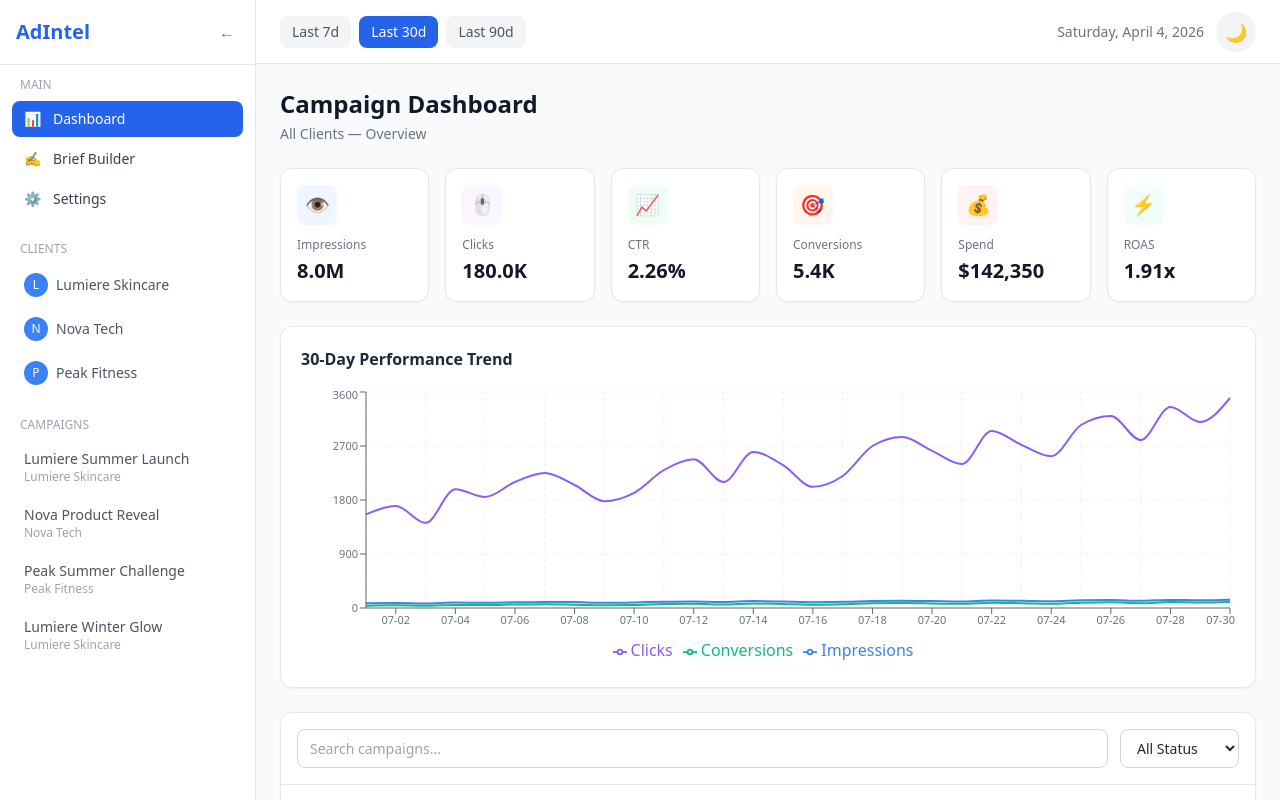
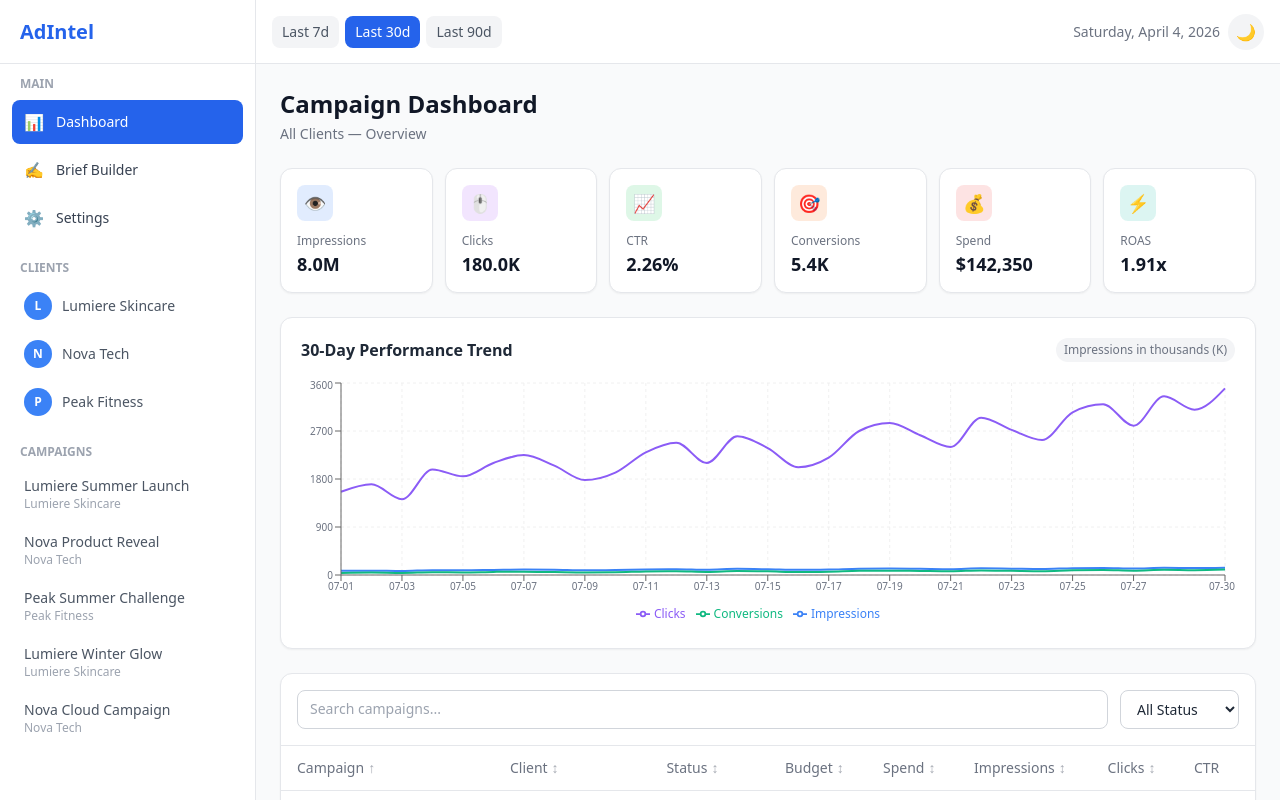
Before and after one commit to UsmanAli-1/campaign-intelligence-platform, a React app in the folder frontend/: page / in a window 1280 px wide. Built offline with nearby package versions, Linux system fonts and the light colour scheme; the HTML template or start-up script is replaced by a standard one.

Commit message:
ui responsiveness done

```diff
--- a/frontend/src/App.jsx
+++ b/frontend/src/App.jsx
@@ -9,17 +9,42 @@ export default function App() {
   const [activePage, setActivePage] = useState('dashboard')
   const [selectedClient, setSelectedClient] = useState(null)
   const [dateRange, setDateRange] = useState(30)
+  const [sidebarOpen, setSidebarOpen] = useState(false)
 
   return (
     <div className={`flex h-screen overflow-hidden ${darkMode ? 'dark bg-gray-950' : 'bg-gray-50'}`}>
-      <Sidebar
-        activePage={activePage}
-        setActivePage={setActivePage}
-        selectedClient={selectedClient}
-        setSelectedClient={setSelectedClient}
-      />
-      <div className="flex flex-col flex-1 overflow-hidden">
-        <Navbar dateRange={dateRange} setDateRange={setDateRange} />
+
+      {/* Mobile overlay */}
+      {sidebarOpen && (
+        <div
+          className="fixed inset-0 bg-black/50 z-20 lg:hidden"
+          onClick={() => setSidebarOpen(false)}
+        />
+      )}
+
+      {/* Sidebar — hidden on mobile, shown on lg+ */}
+      <div className={`
+        fixed lg:static inset-y-0 left-0 z-30
+        transform transition-transform duration-300
+        ${sidebarOpen ? 'translate-x-0' : '-translate-x-full'}
+        lg:translate-x-0
+      `}>
+        <Sidebar
+          activePage={activePage}
+          setActivePage={(page) => { setActivePage(page); setSidebarOpen(false) }}
+          selectedClient={selectedClient}
+          setSelectedClient={(id) => { setSelectedClient(id); setSidebarOpen(false) }}
+        />
+      </div>
+
+      {/* Main content */}
+      <div className="flex flex-col flex-1 overflow-hidden min-w-0">
+        <Navbar
+          dateRange={dateRange}
+          setDateRange={setDateRange}
+          onMenuClick={() => setSidebarOpen(!sidebarOpen)}
+        />
+
         {activePage === 'dashboard' && (
           <Dashboard dateRange={dateRange} selectedClient={selectedClient} />
         )}
--- a/frontend/src/components/KPICards.jsx
+++ b/frontend/src/components/KPICards.jsx
@@ -21,7 +21,7 @@ export default function KPICards({ campaigns }) {
     budget: acc.budget + c.budget,
   }), { impressions: 0, clicks: 0, conversions: 0, spend: 0, budget: 0 })
 
-  const ctr = totals.clicks > 0
+  const ctr = totals.impressions > 0
     ? ((totals.clicks / totals.impressions) * 100).toFixed(2)
     : '0.00'
 
@@ -30,37 +30,27 @@ export default function KPICards({ campaigns }) {
     : '0.00'
 
   const cards = [
-    { label: 'Impressions', value: formatNumber(totals.impressions), icon: '👁️', color: 'blue' },
-    { label: 'Clicks', value: formatNumber(totals.clicks), icon: '🖱️', color: 'purple' },
-    { label: 'CTR', value: ctr + '%', icon: '📈', color: 'green' },
-    { label: 'Conversions', value: formatNumber(totals.conversions), icon: '🎯', color: 'orange' },
-    { label: 'Spend', value: formatCurrency(totals.spend), icon: '💰', color: 'red' },
-    { label: 'ROAS', value: roas + 'x', icon: '⚡', color: 'teal' },
+    { label: 'Impressions', value: formatNumber(totals.impressions), icon: '👁️', bg: 'bg-blue-500' },
+    { label: 'Clicks', value: formatNumber(totals.clicks), icon: '🖱️', bg: 'bg-purple-500' },
+    { label: 'CTR', value: ctr + '%', icon: '📈', bg: 'bg-green-500' },
+    { label: 'Conversions', value: formatNumber(totals.conversions), icon: '🎯', bg: 'bg-orange-500' },
+    { label: 'Spend', value: formatCurrency(totals.spend), icon: '💰', bg: 'bg-red-500' },
+    { label: 'ROAS', value: roas + 'x', icon: '⚡', bg: 'bg-teal-500' },
   ]
 
-  const colorMap = {
-    blue:   'bg-blue-50 text-blue-600 dark:bg-blue-900/30 dark:text-blue-400',
-    purple: 'bg-purple-50 text-purple-600 dark:bg-purple-900/30 dark:text-purple-400',
-    green:  'bg-green-50 text-green-600 dark:bg-green-900/30 dark:text-green-400',
-    orange: 'bg-orange-50 text-orange-600 dark:bg-orange-900/30 dark:text-orange-400',
-    red:    'bg-red-50 text-red-600 dark:bg-red-900/30 dark:text-red-400',
-    teal:   'bg-teal-50 text-teal-600 dark:bg-teal-900/30 dark:text-teal-400',
-  }
-
   return (
-    <div className="grid grid-cols-2 md:grid-cols-3 lg:grid-cols-6 gap-4">
+    <div className="grid grid-cols-2 sm:grid-cols-3 lg:grid-cols-6 gap-3">
       {cards.map(card => (
         <div key={card.label}
-          className={`rounded-xl p-4 border ${darkMode
-            ? 'bg-gray-800 border-gray-700'
-            : 'bg-white border-gray-200'} shadow-sm`}>
-          <div className={`w-10 h-10 rounded-lg flex items-center justify-center text-xl mb-3 ${colorMap[card.color]}`}>
+          className={`rounded-xl p-4 border shadow-sm
+            ${darkMode ? 'bg-gray-800 border-gray-700' : 'bg-white border-gray-200'}`}>
+          <div className={`w-9 h-9 rounded-lg flex items-center justify-center text-lg mb-3 ${card.bg} bg-opacity-15`}>
             {card.icon}
           </div>
           <p className={`text-xs font-medium mb-1 ${darkMode ? 'text-gray-400' : 'text-gray-500'}`}>
             {card.label}
           </p>
-          <p className={`text-xl font-bold ${darkMode ? 'text-white' : 'text-gray-900'}`}>
+          <p className={`text-lg font-bold leading-tight ${darkMode ? 'text-white' : 'text-gray-900'}`}>
             {card.value}
           </p>
         </div>
--- a/frontend/src/components/Navbar.jsx
+++ b/frontend/src/components/Navbar.jsx
@@ -1,6 +1,6 @@
 import { useTheme } from '../context/ThemeContext'
 
-export default function Navbar({ dateRange, setDateRange }) {
+export default function Navbar({ dateRange, setDateRange, onMenuClick }) {
   const { darkMode, setDarkMode } = useTheme()
 
   const ranges = [
@@ -10,27 +10,44 @@ export default function Navbar({ dateRange, setDateRange }) {
   ]
 
   return (
-    <header className={`h-16 flex items-center justify-between px-6 border-b
+    <header className={`h-16 flex items-center justify-between px-4 border-b shrink-0
       ${darkMode ? 'bg-gray-900 border-gray-700 text-white' : 'bg-white border-gray-200 text-gray-800'}`}>
 
-      <div className="flex items-center gap-2">
+      <div className="flex items-center gap-3">
+        {/* Hamburger — mobile only */}
+        <button
+          onClick={onMenuClick}
+          className={`lg:hidden p-2 rounded-lg ${darkMode ? 'hover:bg-gray-800' : 'hover:bg-gray-100'}`}>
+          <div className="w-5 h-0.5 bg-current mb-1" />
+          <div className="w-5 h-0.5 bg-current mb-1" />
+          <div className="w-5 h-0.5 bg-current" />
+        </button>
+
+        {/* Date range buttons */}
+        <div className="flex items-center gap-1.5">
           {ranges.map(r => (
             <button key={r.value} onClick={() => setDateRange(r.value)}
-            className={`px-3 py-1.5 rounded-lg text-sm font-medium transition
+              className={`px-2.5 py-1.5 rounded-lg text-xs sm:text-sm font-medium transition
                 ${dateRange === r.value
                   ? 'bg-blue-600 text-white'
-                : darkMode ? 'bg-gray-800 text-gray-300 hover:bg-gray-700' : 'bg-gray-100 text-gray-600 hover:bg-gray-200'}`}>
+                  : darkMode
+                    ? 'bg-gray-800 text-gray-300 hover:bg-gray-700'
+                    : 'bg-gray-100 text-gray-600 hover:bg-gray-200'}`}>
               {r.label}
             </button>
           ))}
         </div>
+      </div>
 
-      <div className="flex items-center gap-3">
-        <span className={`text-sm ${darkMode ? 'text-gray-400' : 'text-gray-500'}`}>
+      <div className="flex items-center gap-2">
+        {/* Date — hidden on small screens */}
+        <span className={`hidden md:block text-sm ${darkMode ? 'text-gray-400' : 'text-gray-500'}`}>
           {new Date().toLocaleDateString('en-US', { weekday: 'long', year: 'numeric', month: 'long', day: 'numeric' })}
         </span>
+
+        {/* Dark mode toggle */}
         <button onClick={() => setDarkMode(!darkMode)}
-          className={`w-10 h-10 rounded-full flex items-center justify-center text-lg transition
+          className={`w-9 h-9 rounded-full flex items-center justify-center text-base transition
             ${darkMode ? 'bg-gray-800 hover:bg-gray-700' : 'bg-gray-100 hover:bg-gray-200'}`}>
           {darkMode ? '☀️' : '🌙'}
         </button>
--- a/frontend/src/components/PerformanceChart.jsx
+++ b/frontend/src/components/PerformanceChart.jsx
@@ -1,14 +1,17 @@
-import { LineChart, Line, XAxis, YAxis, CartesianGrid, Tooltip, Legend, ResponsiveContainer } from 'recharts'
+import {
+  LineChart, Line, XAxis, YAxis, CartesianGrid,
+  Tooltip, Legend, ResponsiveContainer
+} from 'recharts'
 import { useTheme } from '../context/ThemeContext'
 import data from '../data/campaigns.json'
 
 export default function PerformanceChart({ dateRange }) {
   const { darkMode } = useTheme()
 
-  const filtered = data.dailyMetrics.slice(
-    dateRange === 7 ? 23 : dateRange === 90 ? 0 : 0,
-    30
-  )
+  // Correctly slice data based on selected range
+  const allMetrics = data.dailyMetrics
+  const days = dateRange === 7 ? 7 : dateRange === 90 ? 30 : 30
+  const filtered = allMetrics.slice(allMetrics.length - days)
 
   const chartData = filtered.map(d => ({
     date: d.date.slice(5),
@@ -18,24 +21,42 @@ export default function PerformanceChart({ dateRange }) {
   }))
 
   return (
-    <div className={`rounded-xl p-5 border shadow-sm ${darkMode ? 'bg-gray-800 border-gray-700' : 'bg-white border-gray-200'}`}>
-      <h3 className={`text-base font-semibold mb-4 ${darkMode ? 'text-white' : 'text-gray-800'}`}>
-        30-Day Performance Trend
-      </h3>
-      <ResponsiveContainer width="100%" height={280}>
-        <LineChart data={chartData}>
+    <div className={`rounded-xl p-4 sm:p-5 border shadow-sm
+      ${darkMode ? 'bg-gray-800 border-gray-700' : 'bg-white border-gray-200'}`}>
+
+      <div className="flex items-center justify-between mb-4">
+        <h3 className={`text-sm sm:text-base font-semibold
+          ${darkMode ? 'text-white' : 'text-gray-800'}`}>
+          {dateRange}-Day Performance Trend
+        </h3>
+        <span className={`text-xs px-2 py-1 rounded-full
+          ${darkMode ? 'bg-gray-700 text-gray-400' : 'bg-gray-100 text-gray-500'}`}>
+          Impressions in thousands (K)
+        </span>
+      </div>
+
+      <ResponsiveContainer width="100%" height={250}>
+        <LineChart data={chartData} margin={{ top: 5, right: 10, left: 0, bottom: 5 }}>
           <CartesianGrid strokeDasharray="3 3" stroke={darkMode ? '#374151' : '#f0f0f0'} />
-          <XAxis dataKey="date" tick={{ fontSize: 11, fill: darkMode ? '#9CA3AF' : '#6B7280' }} />
-          <YAxis tick={{ fontSize: 11, fill: darkMode ? '#9CA3AF' : '#6B7280' }} />
+          <XAxis
+            dataKey="date"
+            tick={{ fontSize: 10, fill: darkMode ? '#9CA3AF' : '#6B7280' }}
+            interval="preserveStartEnd"
+          />
+          <YAxis
+            tick={{ fontSize: 10, fill: darkMode ? '#9CA3AF' : '#6B7280' }}
+            width={40}
+          />
           <Tooltip
             contentStyle={{
               backgroundColor: darkMode ? '#1F2937' : '#fff',
               border: '1px solid ' + (darkMode ? '#374151' : '#e5e7eb'),
               borderRadius: '8px',
-              color: darkMode ? '#fff' : '#111'
+              color: darkMode ? '#fff' : '#111',
+              fontSize: '12px'
             }}
           />
-          <Legend />
+          <Legend wrapperStyle={{ fontSize: '12px' }} />
           <Line type="monotone" dataKey="Impressions" stroke="#3B82F6" strokeWidth={2} dot={false} />
           <Line type="monotone" dataKey="Clicks" stroke="#8B5CF6" strokeWidth={2} dot={false} />
           <Line type="monotone" dataKey="Conversions" stroke="#10B981" strokeWidth={2} dot={false} />
--- a/frontend/src/components/Sidebar.jsx
+++ b/frontend/src/components/Sidebar.jsx
@@ -1,81 +1,82 @@
-import { useState } from 'react'
 import { useTheme } from '../context/ThemeContext'
 import data from '../data/campaigns.json'
 
 export default function Sidebar({ activePage, setActivePage, selectedClient, setSelectedClient }) {
   const { darkMode } = useTheme()
-  const [collapsed, setCollapsed] = useState(false)
 
   return (
-    <aside className={`${collapsed ? 'w-16' : 'w-64'} transition-all duration-300 h-screen flex flex-col
+    <aside className={`w-64 h-screen flex flex-col shrink-0
       ${darkMode ? 'bg-gray-900 text-white border-gray-700' : 'bg-white text-gray-800 border-gray-200'}
       border-r`}>
 
       {/* Logo */}
-      <div className="flex items-center justify-between p-4 border-b border-gray-200 dark:border-gray-700">
-        {!collapsed && <span className="text-xl font-bold text-blue-600">AdIntel</span>}
-        <button onClick={() => setCollapsed(!collapsed)}
-          className="p-1 rounded hover:bg-gray-100 dark:hover:bg-gray-800 text-gray-500">
-          {collapsed ? '→' : '←'}
-        </button>
+      <div className={`flex items-center justify-between px-5 h-16 border-b shrink-0
+        ${darkMode ? 'border-gray-700' : 'border-gray-200'}`}>
+        <span className="text-xl font-bold text-blue-600">AdIntel</span>
       </div>
 
-      <nav className="flex-1 overflow-y-auto p-3 space-y-6">
+      <nav className="flex-1 overflow-y-auto p-3 space-y-5">
 
         {/* Main Nav */}
         <div>
-          {!collapsed && <p className="text-xs uppercase text-gray-400 mb-2 px-2">Main</p>}
+          <p className={`text-xs uppercase font-semibold mb-2 px-2 ${darkMode ? 'text-gray-500' : 'text-gray-400'}`}>
+            Main
+          </p>
           {[
             { id: 'dashboard', label: 'Dashboard', icon: '📊' },
             { id: 'brief', label: 'Brief Builder', icon: '✍️' },
             { id: 'settings', label: 'Settings', icon: '⚙️' },
           ].map(item => (
             <button key={item.id} onClick={() => setActivePage(item.id)}
-              className={`w-full flex items-center gap-3 px-3 py-2 rounded-lg mb-1 text-sm font-medium transition
+              className={`w-full flex items-center gap-3 px-3 py-2.5 rounded-lg mb-1 text-sm font-medium transition
                 ${activePage === item.id
                   ? 'bg-blue-600 text-white'
-                  : darkMode ? 'hover:bg-gray-800 text-gray-300' : 'hover:bg-gray-100 text-gray-700'}`}>
-              <span>{item.icon}</span>
-              {!collapsed && <span>{item.label}</span>}
+                  : darkMode
+                    ? 'hover:bg-gray-800 text-gray-300'
+                    : 'hover:bg-gray-100 text-gray-700'}`}>
+              <span className="text-base">{item.icon}</span>
+              <span>{item.label}</span>
             </button>
           ))}
         </div>
 
         {/* Clients */}
-        {!collapsed && (
         <div>
-            <p className="text-xs uppercase text-gray-400 mb-2 px-2">Clients</p>
+          <p className={`text-xs uppercase font-semibold mb-2 px-2 ${darkMode ? 'text-gray-500' : 'text-gray-400'}`}>
+            Clients
+          </p>
           {data.clients.map(client => (
-              <button key={client.id} onClick={() => setSelectedClient(
-                selectedClient === client.id ? null : client.id
-              )}
-                className={`w-full flex items-center gap-2 px-3 py-2 rounded-lg mb-1 text-sm transition
+            <button key={client.id}
+              onClick={() => setSelectedClient(selectedClient === client.id ? null : client.id)}
+              className={`w-full flex items-center gap-2.5 px-3 py-2 rounded-lg mb-1 text-sm transition
                 ${selectedClient === client.id
-                    ? 'bg-blue-100 text-blue-700 dark:bg-blue-900 dark:text-blue-300'
-                    : darkMode ? 'hover:bg-gray-800 text-gray-300' : 'hover:bg-gray-100 text-gray-600'}`}>
-                <span className="w-6 h-6 rounded-full bg-blue-500 text-white text-xs flex items-center justify-center">
+                  ? 'bg-blue-100 text-blue-700 dark:bg-blue-900/40 dark:text-blue-300'
+                  : darkMode
+                    ? 'hover:bg-gray-800 text-gray-300'
+                    : 'hover:bg-gray-100 text-gray-600'}`}>
+              <span className="w-7 h-7 rounded-full bg-blue-500 text-white text-xs font-bold flex items-center justify-center shrink-0">
                 {client.name[0]}
               </span>
-                <span className="truncate">{client.name}</span>
+              <span className="truncate text-left">{client.name}</span>
             </button>
           ))}
         </div>
-        )}
 
         {/* Campaigns */}
-        {!collapsed && (
         <div>
-            <p className="text-xs uppercase text-gray-400 mb-2 px-2">Campaigns</p>
-            {data.campaigns.slice(0, 4).map(c => (
+          <p className={`text-xs uppercase font-semibold mb-2 px-2 ${darkMode ? 'text-gray-500' : 'text-gray-400'}`}>
+            Campaigns
+          </p>
+          {data.campaigns.map(c => (
             <div key={c.id}
-                className={`px-3 py-2 rounded-lg mb-1 text-sm transition
+              className={`px-3 py-2 rounded-lg mb-1 text-sm transition cursor-default
                 ${darkMode ? 'hover:bg-gray-800 text-gray-300' : 'hover:bg-gray-100 text-gray-600'}`}>
               <p className="truncate font-medium">{c.name}</p>
-                <p className="text-xs text-gray-400">{c.client}</p>
+              <p className={`text-xs truncate ${darkMode ? 'text-gray-500' : 'text-gray-400'}`}>{c.client}</p>
             </div>
           ))}
         </div>
-        )}
+
       </nav>
     </aside>
   )
```
Also changed, not shown: frontend/src/pages/Dashboard.jsx (+10 -5 lines). Lines whose indentation alone changed are shown as unchanged.
